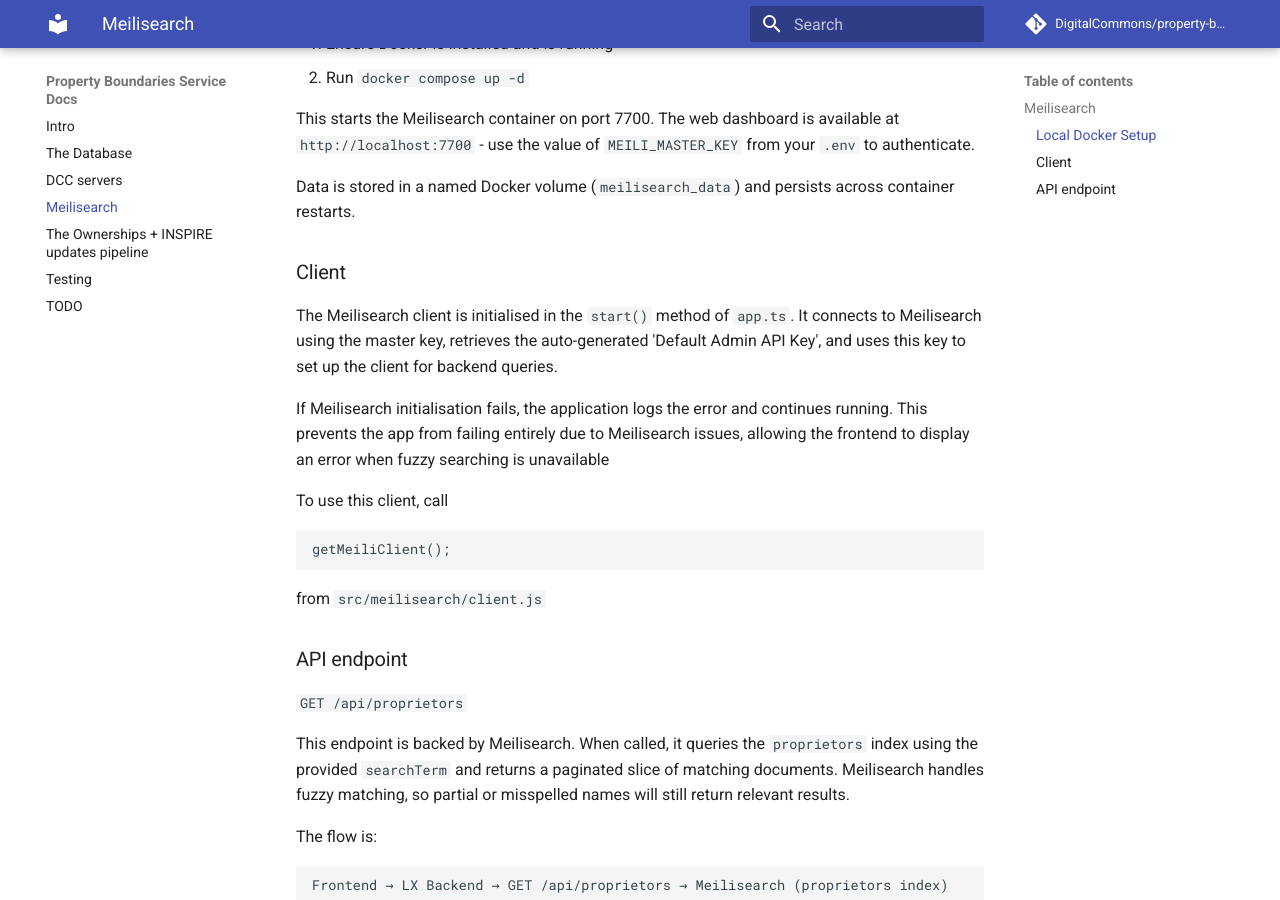
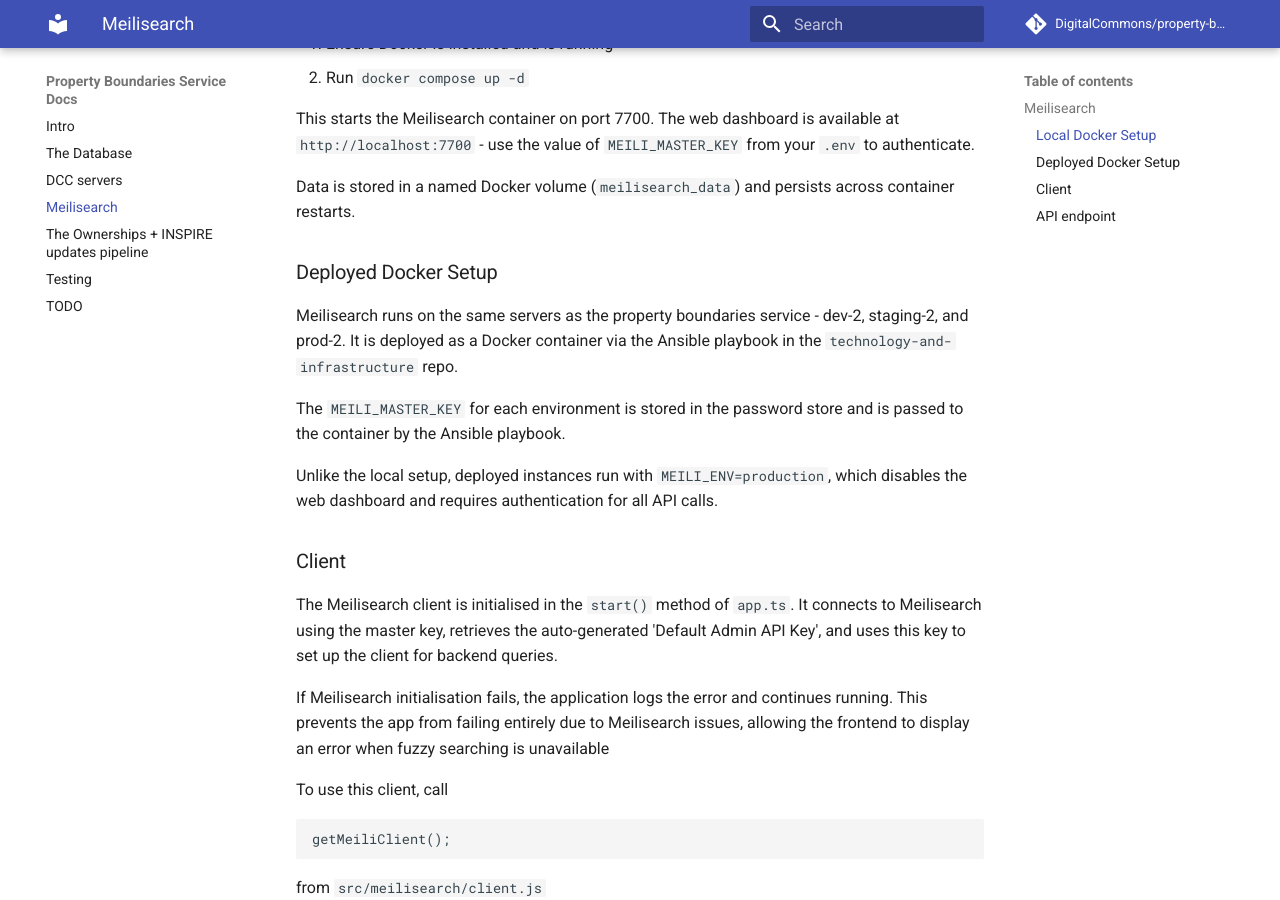
Before and after one commit to DigitalCommons/property-boundaries-service, an MkDocs documentation site: the page built from docs/meilisearch.md, in a window 1280 px wide and 900 px high, scrolled down 303 px. Built offline with MkDocs 1.6.1 and Material for MkDocs 9.7.7, drawn with Linux system fonts in a browser that asks for light colours; comment, search, counter and statistics services are not loaded; some of the changed text lies outside the part shown.

Commit message:
add a docs section to explain how meilisearch is deployed

````diff
--- a/docs/meilisearch.md
+++ b/docs/meilisearch.md
@@ -10,6 +10,14 @@
 `http://localhost:7700` - use the value of `MEILI_MASTER_KEY` from your `.env` to authenticate.
 
 Data is stored in a named Docker volume (`meilisearch_data`) and persists across container restarts.
+
+### Deployed Docker Setup
+
+Meilisearch runs on the same servers as the property boundaries service - dev-2, staging-2, and prod-2. It is deployed as a Docker container via the Ansible playbook in the `technology-and-infrastructure` repo.
+
+The `MEILI_MASTER_KEY` for each environment is stored in the password store and is passed to the container by the Ansible playbook.
+
+Unlike the local setup, deployed instances run with `MEILI_ENV=production`, which disables the web dashboard and requires authentication for all API calls.
 
 ### Client
 The Meilisearch client is initialised in the `start()` method of `app.ts`. It connects to Meilisearch using the master key, retrieves the auto-generated 'Default Admin API Key', and uses this key to set up the client for backend queries.
@@ -68,5 +76,5 @@
 }
 ```
 
-The endpoint supports request abortion — if the client closes the connection, the in-flight
+The endpoint supports request abortion - if the client closes the connection, the in-flight
 Meilisearch query is cancelled via an `AbortController` signal.
````
